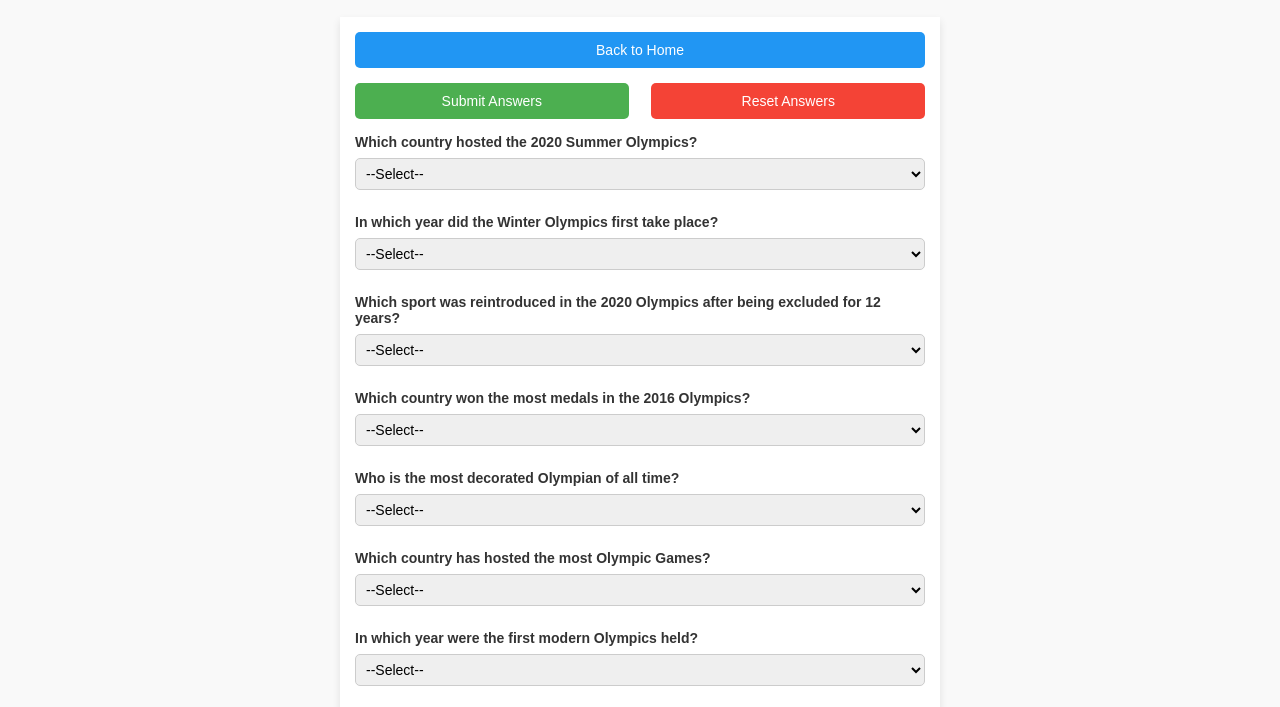
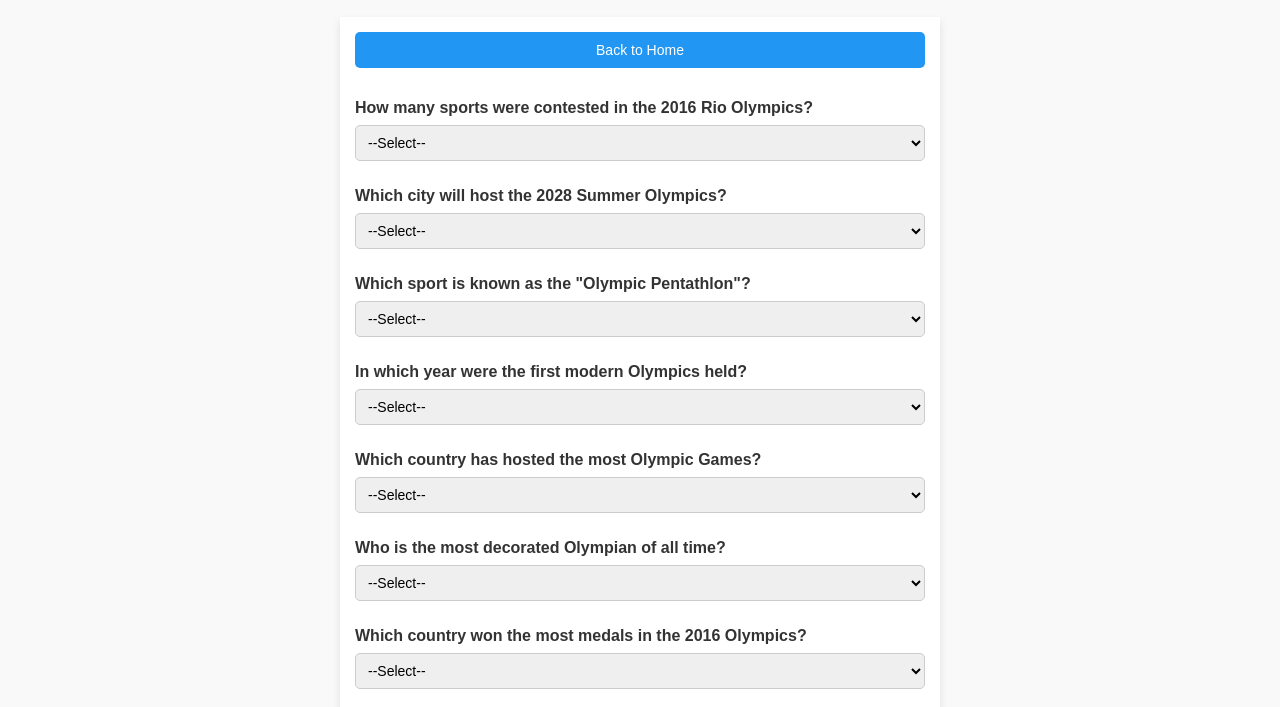
Before and after one commit to krishnacloud123/quizglobe, a plain HTML site: page olympic-quiz.html in a window 1280 px wide. Shown: the part 51-758 px from the top of the page. Drawn offline with Linux system fonts and the light colour scheme.

Commit message:
Update olympic-quiz.html

```diff
--- a/olympic-quiz.html
+++ b/olympic-quiz.html
@@ -32,13 +32,13 @@
             margin-bottom: 12px;
         }
         .question h3 {
-            font-size: 14px;
+            font-size: 16px;
             text-align: left;
             margin-bottom: 8px;
         }
         select {
             width: 100%;
-            padding: 6px;
+            padding: 8px;
             font-size: 14px;
             margin-bottom: 10px;
             border: 1px solid #ccc;
@@ -88,7 +88,7 @@
                 padding: 10px;
             }
             .question h3 {
-                font-size: 12px;
+                font-size: 14px;
             }
             button {
                 font-size: 12px;
@@ -114,6 +114,8 @@
 
 <div class="quiz-container" id="quiz-container">
     <button class="back-home-btn" onclick="window.location.href='index.html'">Back to Home</button>
+
+    <div id="quiz-questions"></div>
 
     <div class="buttons-container">
         <button onclick="checkAnswers()">Submit Answers</button>
@@ -146,7 +148,7 @@
 
     function displayQuestions() {
         shuffleArray(questions);
-        const container = document.getElementById('quiz-container');
+        const container = document.getElementById('quiz-questions');
         questions.forEach((question) => {
             const questionDiv = document.createElement('div');
             questionDiv.className = 'question';
@@ -157,7 +159,7 @@
                     ${question.options.map(option => `<option value="${option}">${option}</option>`).join('')}
                 </select>
             `;
-            container.insertBefore(questionDiv, container.querySelector('.buttons-container').nextSibling);
+            container.appendChild(questionDiv);
         });
     }
 
```
